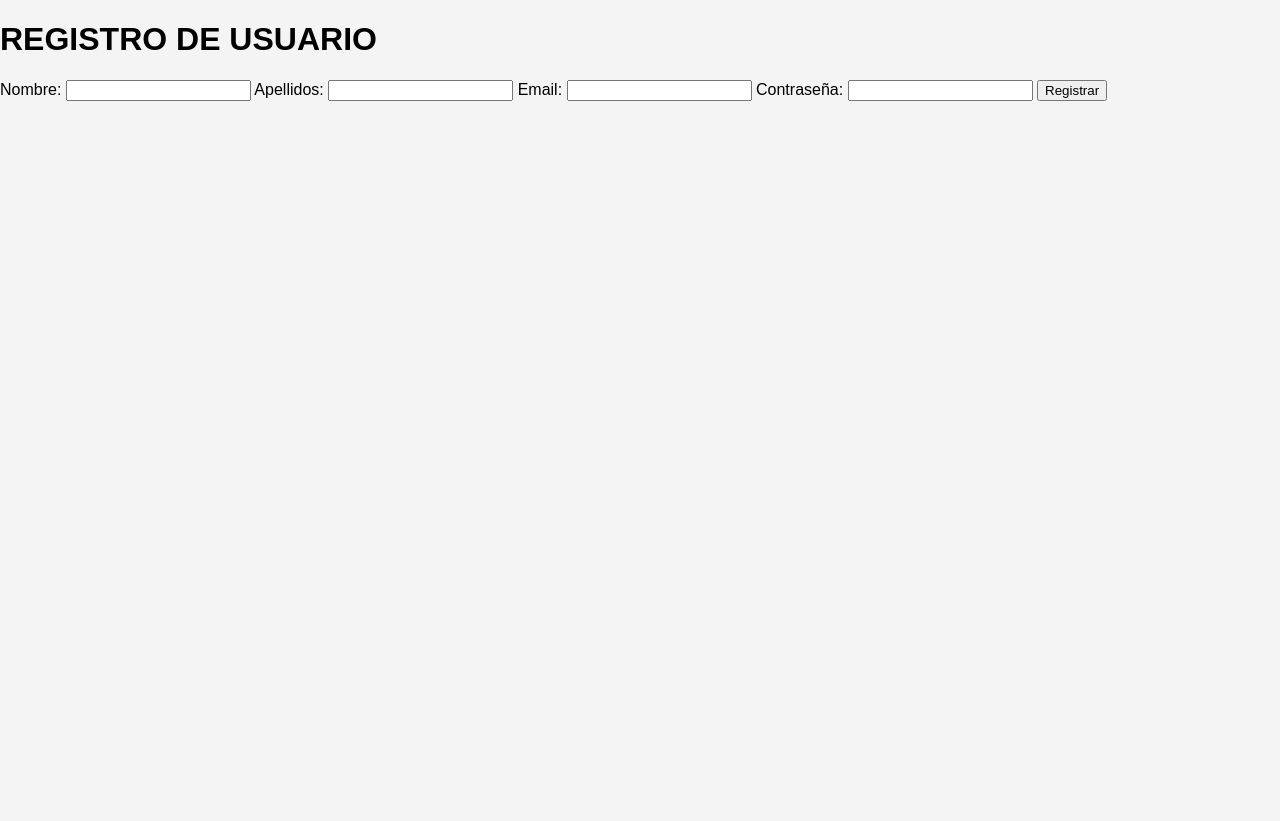
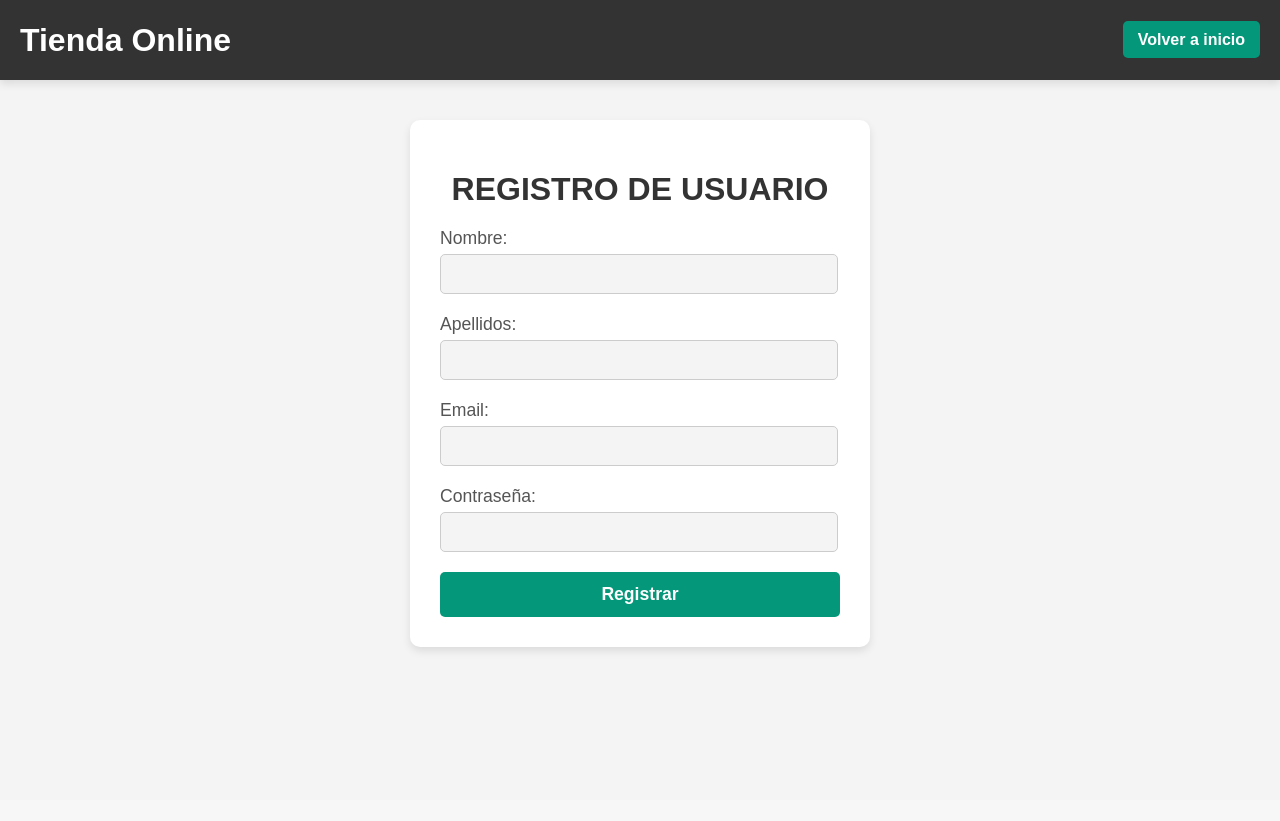
Before and after one commit to sgargal/DWES_ProyectoFinal_SaraGarzon, a PHP site: page /app/views/usuario/formularioRegistro.php in a window 1280 px wide. After the commit the page ends 652 px from the top, so only its background shows below. Run offline with PHP 8.4, Linux system fonts and the light colour scheme.

Commit message:
css mejorado

```diff
--- a/app/views/usuario/formularioLogin.php
+++ b/app/views/usuario/formularioLogin.php
@@ -10,7 +10,7 @@
     <link rel="stylesheet" href="../../../css/style.css">
 </head>
 <body>
-    <header>
+    <header class="header-form">
         <h1>Tienda Online</h1>
         <nav>
             <ul>
@@ -24,7 +24,7 @@
 
         <?php
         if(isset($_SESSION['mensaje'])){
-            echo $_SESSION['mensaje'];
+            echo '<div class="mensaje">' . $_SESSION['mensaje'] . '</div>';
             unset($_SESSION['mensaje']);
         }
         ?>
--- a/app/views/usuario/formularioRegistro.php
+++ b/app/views/usuario/formularioRegistro.php
@@ -10,13 +10,21 @@
     <link rel="stylesheet" href="../../../css/style.css">
 </head>
 <body>
-
+    <header class="header-form">
+        <h1>Tienda Online</h1>
+        <nav>
+            <ul>
+                <li><a href="../../../public/index.php">Volver a inicio</a></li>
+            </ul>
+        </nav>
+    </header>
+    <div class="formulario-container">
         <h1>REGISTRO DE USUARIO</h1>
 
         <!-- Mostrar mensaje de la última acción realizada -->
         <?php
             if(isset($_SESSION['mensaje'])){
-            echo $_SESSION['mensaje'];
+                echo '<div class="mensaje">' . $_SESSION['mensaje'] . '</div>';
                 unset($_SESSION['mensaje']);
             }
         ?>
@@ -37,5 +45,7 @@
 
             <input type="submit" value="Registrar">
         </form>
+    </div>
+
 </body>
 </html>
--- a/css/style.css
+++ b/css/style.css
@@ -46,7 +46,7 @@
     border-radius: 5px;
     font-weight: bold;
     transition: background 0.3s, transform 0.2s;
-    font-size: 1.2rem;
+    font-size: 1rem;
 }
 
 nav ul li a:hover {
@@ -207,6 +207,99 @@
 }
 
 
+/* --- HEADER DEL FORMULARIO --- */
+.header-form {
+    background-color: #333;  /* Fondo oscuro */
+    color: white;
+    padding: 15px 20px;
+    display: flex;
+    justify-content: space-between;
+    align-items: center;
+    box-shadow: 0 4px 8px rgba(0, 0, 0, 0.1);
+}
+
+.header-form h1 {
+    margin: 0;
+    font-size: 2rem;
+}
+
+
+/* --- FORMULARIO DE INICIO DE SESIÓN --- */
+.formulario-container {
+    max-width: 400px;
+    margin: 40px auto;
+    background-color: white;
+    padding: 30px;
+    border-radius: 10px;
+    box-shadow: 0 4px 8px rgba(0, 0, 0, 0.1);
+}
+
+.formulario-container h1 {
+    text-align: center;
+    font-size: 2rem;
+    color: #333;
+    margin-bottom: 20px;
+}
+
+/* Estilos para los campos del formulario */
+form label {
+    display: block;
+    font-size: 1.1rem;
+    color: #555;
+    margin-bottom: 5px;
+}
+
+form input[type="text"],
+form input[type="email"],
+form input[type="password"] {
+    width: 94%;
+    padding: 10px;
+    margin-bottom: 20px;
+    border: 1px solid #ccc;
+    border-radius: 5px;
+    font-size: 1rem;
+    background-color: #f4f4f4;
+    transition: border-color 0.3s;
+}
+
+form input[type="text"]:focus,
+form input[type="email"]:focus,
+form input[type="password"]:focus {
+    border-color: #05977a;
+    background-color: #e7f9f5;  /* Un ligero fondo verde cuando se enfoca */
+    outline: none;
+}
+
+/* Estilo para el botón de envío */
+form input[type="submit"] {
+    background-color: #05977a;
+    color: white;
+    padding: 12px;
+    width: 100%;
+    border: none;
+    border-radius: 5px;
+    font-size: 1.1rem;
+    font-weight: bold;
+    cursor: pointer;
+    transition: background-color 0.3s, transform 0.2s;
+}
+
+form input[type="submit"]:hover {
+    background-color: #3bcbaf;
+    transform: scale(1.05);
+}
+
+/* Mensajes de error */
+.mensaje {
+    color: #e74c3c;
+    background-color: #f8d7da;
+    border: 1px solid #e74c3c;
+    padding: 15px;
+    margin-bottom: 20px;
+    border-radius: 5px;
+    font-size: 1rem;
+}
+
 /* --- FOOTER --- */
 footer {
     background-color: #333;
```
Lines whose indentation alone changed are shown as unchanged.
